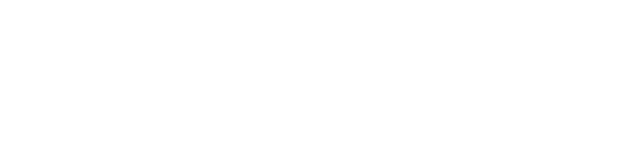
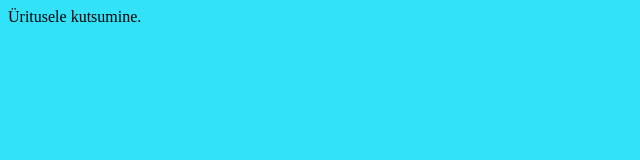
Before and after one commit to Zeusgar/Veebileht-sissejuhatus-erialasse, a plain HTML site: page index.html in a window 1280 px wide. Shown: the whole page, without its empty margins (0-640 px from the left). Drawn offline with Linux system fonts and the light colour scheme.

Commit message:
veebileht

```diff
--- a/index.html
+++ b/index.html
@@ -2,10 +2,11 @@
 <html lang="en">
 <head>
     <meta charset="UTF-8">
+    <link rel="stylesheet" href="style.css">
     <meta name="viewport" content="width=device-width, initial-scale=1.0">
-    <title>Document</title>
+    <title>Ürituse kutse</title>
 </head>
 <body>
-
+    <p1>Üritusele kutsumine.</p1>
 </body>
 </html>
--- a/style.css
+++ b/style.css
@@ -0,0 +1,3 @@
+body {
+    background-color: rgb(50, 226, 249);
+}
```
